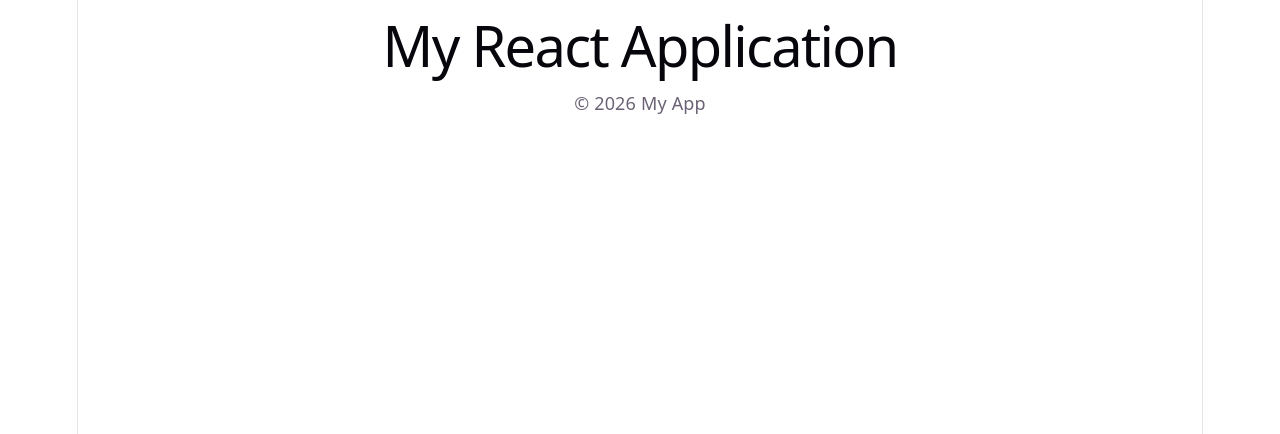
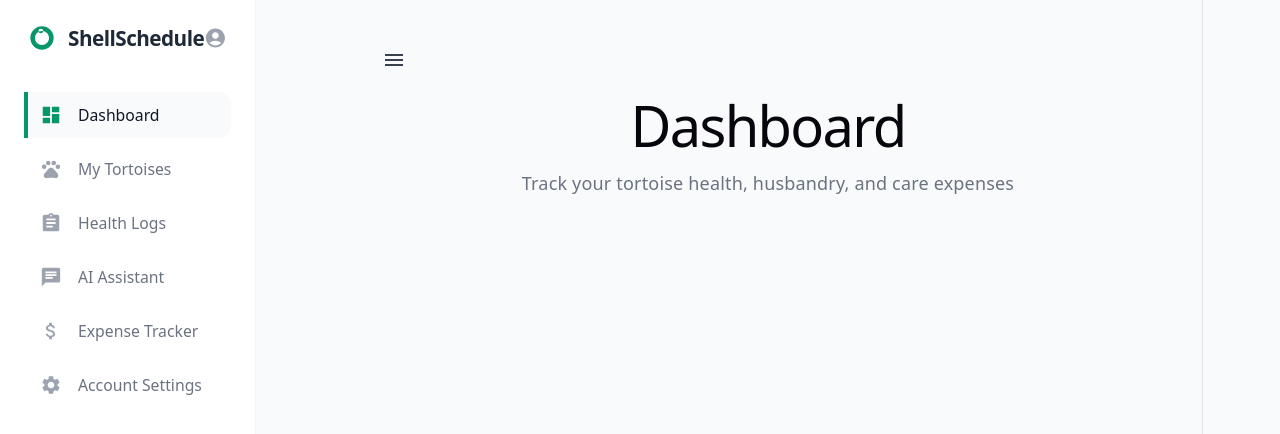
Before and after one commit to Bferg2002/PassionProject, a React app in the folder Frontend/: page / in a window 1280 px wide. Shown: the top 434 px of the page. Built offline with nearby package versions, Linux system fonts and the light colour scheme; the HTML template or start-up script is replaced by a standard one.

Commit message:
Added navbar

```diff
--- a/Frontend/package.json
+++ b/Frontend/package.json
@@ -11,7 +11,8 @@
   },
   "dependencies": {
     "react": "^19.2.6",
-    "react-dom": "^19.2.6"
+    "react-dom": "^19.2.6",
+    "react-icons": "^5.6.0"
   },
   "devDependencies": {
     "@eslint/js": "^10.0.1",
--- a/Frontend/src/App.css
+++ b/Frontend/src/App.css
@@ -1,184 +1,98 @@
-.counter {
-  font-size: 16px;
-  padding: 5px 10px;
-  border-radius: 5px;
-  color: var(--accent);
-  background: var(--accent-bg);
-  border: 2px solid transparent;
-  transition: border-color 0.3s;
-  margin-bottom: 24px;
+/* App.css */
 
-  &:hover {
-    border-color: var(--accent-border);
-  }
-  &:focus-visible {
-    outline: 2px solid var(--accent);
-    outline-offset: 2px;
-  }
+body {
+  margin: 0;
+  padding: 0;
+  font-family: system-ui, -apple-system, sans-serif;
+  background-color: #f9fafb; /* App-wide light background hue */
 }
 
-.hero {
-  position: relative;
-
-  .base,
-  .framework,
-  .vite {
-    inset-inline: 0;
-    margin: 0 auto;
-  }
-
-  .base {
-    width: 170px;
-    position: relative;
-    z-index: 0;
-  }
-
-  .framework,
-  .vite {
-    position: absolute;
-  }
-
-  .framework {
-    z-index: 1;
-    top: 34px;
-    height: 28px;
-    transform: perspective(2000px) rotateZ(300deg) rotateX(44deg) rotateY(39deg)
-      scale(1.4);
-  }
-
-  .vite {
-    z-index: 0;
-    top: 107px;
-    height: 26px;
-    width: auto;
-    transform: perspective(2000px) rotateZ(300deg) rotateX(40deg) rotateY(39deg)
-      scale(0.8);
-  }
+/* This wrapper acts as the parent grid window layer.
+   It ensures your actual dashboard content begins exactly where the navigation bar ends.
+*/
+.main-layout-wrapper {
+  min-height: 100vh;
+  padding-left: 256px; /* MATCHES EXACTLY: width of your sidebar-container */
+  box-sizing: border-box; /* Includes the padding within structural calculations */
+  display: flex;
+  flex-direction: column;
 }
 
-#center {
-  display: flex;
-  flex-direction: column;
-  gap: 25px;
-  place-content: center;
-  place-items: center;
-  flex-grow: 1;
-
-  @media (max-width: 1024px) {
-    padding: 32px 20px 24px;
-    gap: 18px;
-  }
+/* This element controls the main text padding for your headings and future charts.
+   It leaves an explicit margin so things don't look crowded on the layout edges.
+*/
+.content-inner-padding {
+  padding: 40px;
+  max-width: 1200px; /* Keeps layout tracking clean on ultra-wide desktop monitors */
+  width: 100%;
+  box-sizing: border-box;
 }
 
-#next-steps {
-  display: flex;
-  border-top: 1px solid var(--border);
-  text-align: left;
+/* ==========================================================================
+   SIDEBAR TOGGLE STATES
+   ========================================================================== */
 
-  & > div {
-    flex: 1 1 0;
-    padding: 32px;
-    @media (max-width: 1024px) {
-      padding: 24px 20px;
-    }
-  }
-
-  .icon {
-    margin-bottom: 16px;
-    width: 22px;
-    height: 22px;
-  }
-
-  @media (max-width: 1024px) {
-    flex-direction: column;
-    text-align: center;
-  }
+/* The base state for the navbar when it is CLOSED/HIDDEN.
+   We use transform to slide it completely off the left side of the screen (-256px).
+*/
+.sidebar-container {
+  transform: translateX(-256px);
+  transition: transform 0.3s ease-in-out; /* Smooth sliding animation */
 }
 
-#docs {
-  border-right: 1px solid var(--border);
-
-  @media (max-width: 1024px) {
-    border-right: none;
-    border-bottom: 1px solid var(--border);
-  }
+/* The state when the navbar is OPEN.
+   We bring it back to its original 0 position on the screen.
+*/
+.sidebar-container.open {
+  transform: translateX(0);
 }
 
-#next-steps ul {
-  list-style: none;
-  padding: 0;
-  display: flex;
-  gap: 8px;
-  margin: 32px 0 0;
+/* ==========================================================================
+   WORKSPACE CONTENT SHIFTING STATES
+   ========================================================================== */
 
-  .logo {
-    height: 18px;
-  }
-
-  a {
-    color: var(--text-h);
-    font-size: 16px;
-    border-radius: 6px;
-    background: var(--social-bg);
-    display: flex;
-    padding: 6px 12px;
-    align-items: center;
-    gap: 8px;
-    text-decoration: none;
-    transition: box-shadow 0.3s;
-
-    &:hover {
-      box-shadow: var(--shadow);
-    }
-    .button-icon {
-      height: 18px;
-      width: 18px;
-    }
-  }
-
-  @media (max-width: 1024px) {
-    margin-top: 20px;
-    flex-wrap: wrap;
-    justify-content: center;
-
-    li {
-      flex: 1 1 calc(50% - 8px);
-    }
-
-    a {
-      width: 100%;
-      justify-content: center;
-      box-sizing: border-box;
-    }
-  }
+/* The base wrapper layout when the navbar is CLOSED.
+   Notice the padding-left is 0px because the navbar is hidden.
+*/
+.main-layout-wrapper {
+  background-color: #f9fafb;
+  min-height: 100vh;
+  padding-left: 0px;
+  box-sizing: border-box;
+  transition: padding-left 0.3s ease-in-out; /* Smooth transition when shifting text */
 }
 
-#spacer {
-  height: 88px;
-  border-top: 1px solid var(--border);
-  @media (max-width: 1024px) {
-    height: 48px;
-  }
+/* The wrapper layout when the navbar is OPEN.
+   We shift the whole workspace 256px to the right to make room for the visible navbar.
+*/
+.main-layout-wrapper.shifted {
+  padding-left: 256px;
 }
 
-.ticks {
-  position: relative;
-  width: 100%;
 
-  &::before,
-  &::after {
-    content: '';
-    position: absolute;
-    top: -4.5px;
-    border: 5px solid transparent;
-  }
+/* ==========================================================================
+   HAMBURGER MENU ICON BUTTON STYLE
+   ========================================================================== */
+.menu-toggle-icon-btn {
+  background: none;             /* Erases native button gray background */
+  border: none;                 /* Erases default ugly black border */
+  padding: 8px;
+  border-radius: 50%;           /* Makes it a perfectly round circle hover shape */
+  cursor: pointer;
+  display: flex;
+  align-items: center;
+  justify-content: center;
+  color: #374151;               /* Charcoal gray color for the lines */
+  margin-bottom: 24px;
+  transition: background-color 0.2s, color 0.2s;
+}
 
-  &::before {
-    left: 0;
-    border-left-color: var(--border);
-  }
-  &::after {
-    right: 0;
-    border-right-color: var(--border);
-  }
+/* Hover state mimics modern app bars when pointing at the icon */
+.menu-toggle-icon-btn:hover {
+  background-color: green;   /* Adds a soft gray circular background when hovering */
+  color: #111827;               /* Darkens the icon lines on hover */
 }
+
+.menu-toggle-icon-btn:focus {
+  outline: none;                /* Cleans up focus outline ring boxes */
+}
--- a/Frontend/src/App.jsx
+++ b/Frontend/src/App.jsx
@@ -1,25 +1,101 @@
-import React from 'react';
-// Import your custom components here, for example:
-// import MyComponent from './components/MyComponent';
+import React, { useState } from 'react';
+import Nav from './components/Nav';
+import './App.css';
+import { MdMenu } from 'react-icons/md';
 
 function App() {
+  // 1. Manage menu open/close visibility state
+  const [isOpen, setIsOpen] = useState(true);
+
+  // 2. Manage which tab page is currently active view
+  const [activeTab, setActiveTab] = useState('Dashboard');
+
+  // Toggles the sidebar view state
+  function handleToggleMenu() {
+    if (isOpen === true) {
+      setIsOpen(false);
+    } else {
+      setIsOpen(true);
+    }
+  }
+
+  // Updates the active tab screen state when clicked from the Nav list
+  function handlePageSelection(pageName) {
+    setActiveTab(pageName);
+  }
+
+  // Handle dynamic sidebar frame tracking shifting classes
+  let wrapperClassNames = "main-layout-wrapper";
+  if (isOpen === true) {
+    wrapperClassNames = "main-layout-wrapper shifted";
+  }
+
   return (
-    <div className="app-container">
-      <header>
-        <h1>My React Application</h1>
-      </header>
+    <div className={wrapperClassNames}>
 
-      <main>
-        {/* Paste your component calls below this line */}
+      {/* We pass state managers into our Nav layer component */}
+      <Nav
+        isMenuOpen={isOpen}
+        currentPage={activeTab}
+        onPageChange={handlePageSelection}
+      />
 
-        {/* <MyComponent /> */}
+      <main className="content-inner-padding">
 
-        {/* Paste your component calls above this line */}
+        <button className="menu-toggle-icon-btn" onClick={handleToggleMenu}>
+          <MdMenu size={24} />
+        </button>
+
+        {/* DYNAMIC SCREEN VIEWS SELECTION BLOCK */}
+        {activeTab === 'Dashboard' && (
+          <header>
+            <h1>Dashboard</h1>
+            <p style={{ color: '#6b7280', marginTop: '4px' }}>
+              Track your tortoise health, husbandry, and care expenses
+            </p>
+          </header>
+        )}
+
+        {activeTab === 'My Tortoises' && (
+          <header>
+            <h1>My Tortoises</h1>
+            <p style={{ color: '#6b7280', marginTop: '4px' }}>View profiles and add new reptilian family members</p>
+          </header>
+        )}
+
+        {activeTab === 'Health Logs' && (
+          <header>
+            <h1>Health Logs</h1>
+            <p style={{ color: '#6b7280', marginTop: '4px' }}>Log shell measurements and scale weight records</p>
+          </header>
+        )}
+
+        {activeTab === 'AI Assistant' && (
+          <header>
+            <h1>Herpetologist AI Assistant</h1>
+            <p style={{ color: '#6b7280', marginTop: '4px' }}>Ask Gemini explicit science-based husbandry questions</p>
+          </header>
+        )}
+
+        {activeTab === 'Expense Tracker' && (
+          <header>
+            <h1>Expense Tracker</h1>
+            <p style={{ color: '#6b7280', marginTop: '4px' }}>Manage dietary, enclosure, and medical budget metrics</p>
+          </header>
+        )}
+
+        {activeTab === 'Account Settings' && (
+          <header>
+            <h1>Account Settings</h1>
+            <p style={{ color: '#6b7280', marginTop: '4px' }}>Manage profile visibility and sensitive personal data</p>
+          </header>
+        )}
+
+        <section style={{ marginTop: '32px' }}>
+          {/* Component card slots sit here */}
+        </section>
+
       </main>
-
-      <footer>
-        <p>&copy; {new Date().getFullYear()} My App</p>
-      </footer>
     </div>
   );
 }
--- /dev/null
+++ b/Frontend/src/components/Nav.css
@@ -0,0 +1,106 @@
+/* ==========================================================================
+   SIDEBAR CONTAINER
+   ========================================================================== */
+.sidebar-container {
+  width: 256px;
+  height: 100vh;
+  background-color: #ffffff;
+  border-right: 1px solid #f3f4f6;
+  display: flex;
+  flex-direction: column;
+  justify-content: space-between;
+  padding: 24px;
+  position: fixed;
+  left: 0;
+  top: 0;
+  box-sizing: border-box;
+}
+
+/* ==========================================================================
+   LOGO & PROFILE INNER BOX LAYOUT
+   ========================================================================== */
+.logo-section {
+  display: flex;
+  align-items: center;
+  justify-content: space-between; /* Pulls logo branding to left, profile icon to right */
+  margin-bottom: 40px;
+  padding: 0 4px;
+}
+
+.logo-branding-left {
+  display: flex;
+  align-items: center;
+  gap: 12px;
+}
+
+.logo-text {
+  font-weight: 700;
+  font-size: 1.15rem;
+  color: #1f2937;
+  letter-spacing: -0.025em;
+  font-family: system-ui, -apple-system, sans-serif;
+}
+
+.header-profile-avatar {
+  color: #9ca3af;
+  cursor: pointer;
+  transition: color 0.2s ease;
+}
+
+.header-profile-avatar:hover {
+  color: #4b5563;
+}
+
+/* ==========================================================================
+   NAVIGATION LINKS LIST
+   ========================================================================== */
+.nav-links-list {
+  display: flex;
+  flex-direction: column;
+  gap: 8px;
+}
+
+.nav-item-btn {
+  width: 100%;
+  display: flex;
+  align-items: center;
+  gap: 16px;
+  padding: 12px 16px;
+  border-radius: 12px;
+  font-weight: 500;
+  font-size: 0.875rem;
+  background: none;
+  border: none;
+  cursor: pointer;
+  text-align: left;
+  color: #6b7280;
+  font-family: system-ui, -apple-system, sans-serif;
+  transition: all 0.2s ease-in-out;
+}
+
+.nav-item-btn:hover {
+  background-color: #f9fafb;
+  color: #111827;
+}
+
+.nav-item-btn.active {
+  background-color: #f9fafb;
+  color: #111827;
+  border-left: 4px solid #059669;
+  padding-left: 12px;
+  border-radius: 0px 12px 12px 0px;
+}
+
+.nav-icon {
+  display: flex;
+  align-items: center;
+  color: #9ca3af;
+}
+
+.nav-item-btn:hover .nav-icon {
+  color: #4b5563;
+}
+
+.nav-item-btn.active .nav-icon {
+  color: #059669;
+}
--- /dev/null
+++ b/Frontend/src/components/Nav.jsx
@@ -0,0 +1,73 @@
+import React from 'react';
+import './Nav.css';
+
+import {
+  MdDashboard,
+  MdPets,
+  MdAssignment,
+  MdChat,
+  MdAttachMoney,
+  MdSettings,
+  MdAccountCircle
+} from 'react-icons/md';
+
+// We catch 'isMenuOpen', 'currentPage', and 'onPageChange' from App.jsx
+function Nav({ isMenuOpen, currentPage, onPageChange }) {
+
+  // We removed the 'active' property from here because App.jsx tracks it now
+  const navItems = [
+    { name: 'Dashboard', icon: <MdDashboard size={22} /> },
+    { name: 'My Tortoises', icon: <MdPets size={22} /> },
+    { name: 'Health Logs', icon: <MdAssignment size={22} /> },
+    { name: 'AI Assistant', icon: <MdChat size={22} /> },
+    { name: 'Expense Tracker', icon: <MdAttachMoney size={22} /> },
+    { name: 'Account Settings', icon: <MdSettings size={22} /> },
+  ];
+
+  let sidebarClassNames = "sidebar-container";
+  if (isMenuOpen === true) {
+    sidebarClassNames = "sidebar-container open";
+  }
+
+  return (
+    <aside className={sidebarClassNames}>
+      <div>
+        <div className="logo-section">
+          <div className="logo-branding-left">
+            <svg width="28" height="28" viewBox="0 0 24 24" fill="#059669">
+              <path d="M12 2a10 10 0 0 0-10 10c0 5.523 4.477 10 10 10s10-4.477 10-10A10 10 0 0 0 12 2zm1 4a2 2 0 1 1-4 0 2 2 0 0 1 4 0zm-1 12c-3.309 0-6-2.691-6-6s2.691-6 6-6 6 2.691 6 6-2.691 6-6 6z"/>
+            </svg>
+            <span className="logo-text">ShellSchedule</span>
+          </div>
+          <MdAccountCircle size={28} className="header-profile-avatar" />
+        </div>
+
+        <nav className="nav-links-list">
+          {navItems.map(function(item, index) {
+            let finalClassNames = "nav-item-btn";
+
+            // If this item's name matches the 'currentPage' state in App.jsx, highlight it!
+            if (item.name === currentPage) {
+              finalClassNames = "nav-item-btn active";
+            }
+
+            return (
+              <button
+                key={index}
+                className={finalClassNames}
+                onClick={function() {
+                  onPageChange(item.name); // Tells App.jsx which button was clicked
+                }}
+              >
+                <span className="nav-icon">{item.icon}</span>
+                <span className="nav-text">{item.name}</span>
+              </button>
+            );
+          })}
+        </nav>
+      </div>
+    </aside>
+  );
+}
+
+export default Nav;
```
Also changed, not shown: 2 other files (tests, documents, lock files or other folders).
